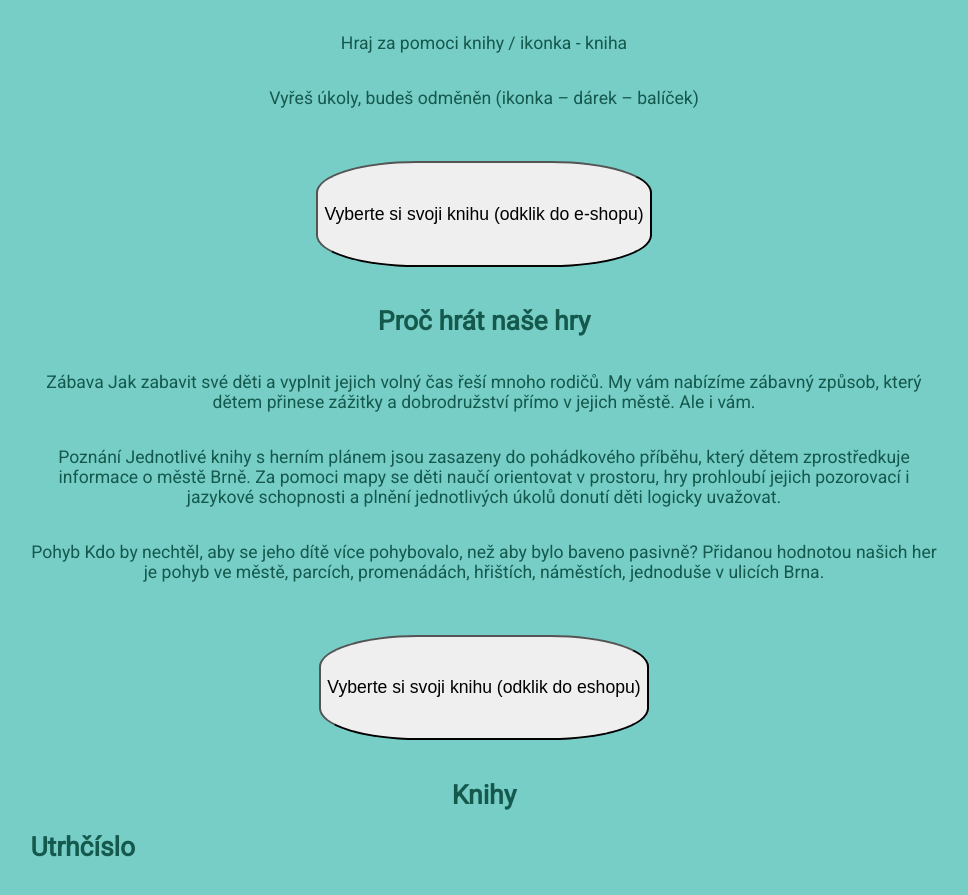
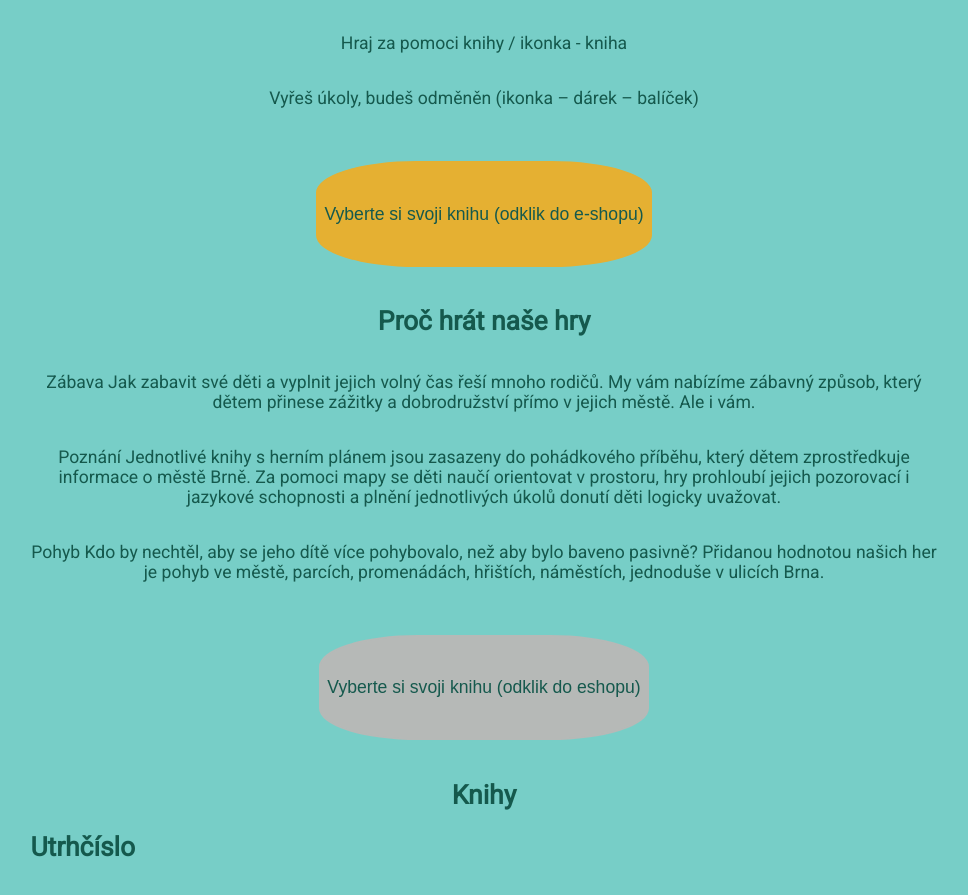
Before and after one commit to JanaMalecka/Hradejov, a React app: page / in a window 1280 px wide. Shown: the part 1664-2559 px from the top of the page, without its empty margins (156-1124 px from the left). Built offline with nearby package versions, Linux system fonts and the light colour scheme.

Commit message:
few components finished

```diff
--- a/src/index.jsx
+++ b/src/index.jsx
@@ -4,6 +4,8 @@ import './style.css';
 /* import Logo from './components/Logo'; */
 /* import Navigation from './components/Navigation'; */
 import Intro from './pages/Intro';
+import Explore from './pages/Explore';
+import Whyplay from './pages/Whyplay';
 import facebookUrl from './img/facebook.svg';
 import instagramUrl from './img/instagram.svg';
 
@@ -116,66 +118,10 @@ const App = () => {
         <Intro />
       </section>
       <section id="#explore">
-        <div className="container">
-          <h1>Poznejte své město</h1>
-          <p>
-            V Brně se toho hodně děje. Staví se nové domy, opravují se ty staré,
-            rodiče pospíchají do práce a děti do školky či školy. Ale žijí tu i
-            jiné bytosti než malí a velcí Brňáci! A ty si nejraději hrají! A
-            přímo v ulicích!
-          </p>
-          <p>
-            Že jste ještě neslyšeli o pohádkovém světě Brna? Opravdu existuje!
-            Všelijaká rozpustilá stvoření tu pobíhají, postávají a polehávají,
-            objevují se a mizí. Nejvyšší čas se seznámit!
-          </p>
-          <p>
-            Utrhčíslo, Omylem, Puzzolente, Pimprlín a Pimprlína, Alene budou
-            dozajista rádi, když jim pomůžete s jejich hrami a napravíte jejich
-            vylomeniny
-          </p>
-          <p>
-            Jednotlivé hry mají původ v pohádce, odehrávají se v ulicích Brna,
-            děti se orientují za pomoci map, plní úkoly, které je dovedou k
-            cíli. Odměna je nemine. Stačí zakoupit herní plán v podobě knihy a
-            jít se bavit do ulic!
-          </p>
-          <p>Prozkoumej zajímavá místa (ikonka - mesto)</p>
-          <p>Hraj za pomoci knihy / ikonka - kniha</p>
-          <p>Vyřeš úkoly, budeš odměněn (ikonka – dárek – balíček)</p>
-          <div className="btn-wrapper">
-            <button className="btn">
-              Vyberte si svoji knihu (odklik do e-shopu)
-            </button>
-          </div>
-        </div>
+        <Explore />
       </section>
       <section id="#whyplay">
-        <div className="container">
-          <h1>Proč hrát naše hry</h1>
-          <p>
-            Zábava Jak zabavit své děti a vyplnit jejich volný čas řeší mnoho
-            rodičů. My vám nabízíme zábavný způsob, který dětem přinese zážitky
-            a dobrodružství přímo v jejich městě. Ale i vám.
-          </p>
-          <p>
-            Poznání Jednotlivé knihy s herním plánem jsou zasazeny do
-            pohádkového příběhu, který dětem zprostředkuje informace o městě
-            Brně. Za pomoci mapy se děti naučí orientovat v prostoru, hry
-            prohloubí jejich pozorovací i jazykové schopnosti a plnění
-            jednotlivých úkolů donutí děti logicky uvažovat.
-          </p>
-          <p>
-            Pohyb Kdo by nechtěl, aby se jeho dítě více pohybovalo, než aby bylo
-            baveno pasivně? Přidanou hodnotou našich her je pohyb ve městě,
-            parcích, promenádách, hřištích, náměstích, jednoduše v ulicích Brna.
-          </p>
-          <div className="btn-wrapper">
-            <button className="btn">
-              Vyberte si svoji knihu (odklik do eshopu)
-            </button>
-          </div>
-        </div>
+        <Whyplay />
       </section>
       <section id="#buy">
         <div className="container">
--- /dev/null
+++ b/src/pages/Explore/index.jsx
@@ -0,0 +1,42 @@
+import React from 'react';
+import './style.css';
+
+const Explore = () => {
+  return (
+    <div className="container">
+      <h1>Poznejte své město</h1>
+      <p>
+        V Brně se toho hodně děje. Staví se nové domy, opravují se ty staré,
+        rodiče pospíchají do práce a děti do školky či školy. Ale žijí tu i jiné
+        bytosti než malí a velcí Brňáci! A ty si nejraději hrají! A přímo v
+        ulicích!
+      </p>
+      <p>
+        Že jste ještě neslyšeli o pohádkovém světě Brna? Opravdu existuje!
+        Všelijaká rozpustilá stvoření tu pobíhají, postávají a polehávají,
+        objevují se a mizí. Nejvyšší čas se seznámit!
+      </p>
+      <p>
+        Utrhčíslo, Omylem, Puzzolente, Pimprlín a Pimprlína, Alene budou
+        dozajista rádi, když jim pomůžete s jejich hrami a napravíte jejich
+        vylomeniny
+      </p>
+      <p>
+        Jednotlivé hry mají původ v pohádce, odehrávají se v ulicích Brna, děti
+        se orientují za pomoci map, plní úkoly, které je dovedou k cíli. Odměna
+        je nemine. Stačí zakoupit herní plán v podobě knihy a jít se bavit do
+        ulic!
+      </p>
+      <p>Prozkoumej zajímavá místa (ikonka - mesto)</p>
+      <p>Hraj za pomoci knihy / ikonka - kniha</p>
+      <p>Vyřeš úkoly, budeš odměněn (ikonka – dárek – balíček)</p>
+      <div className="btn-wrapper">
+        <button className="btn btn-choose">
+          Vyberte si svoji knihu (odklik do e-shopu)
+        </button>
+      </div>
+    </div>
+  );
+};
+
+export default Explore;
--- /dev/null
+++ b/src/pages/Explore/style.css
@@ -0,0 +1,6 @@
+.btn-choose {
+  background-color: #e5b032;
+  border-color: #e5b032;
+  border: 2px solid #e5b032;
+  color: #15594d;
+}
--- /dev/null
+++ b/src/pages/Whyplay/index.jsx
@@ -0,0 +1,34 @@
+import React from 'react';
+import './style.css';
+
+const Whyplay = () => {
+  return (
+    <div className="container">
+      <h1>Proč hrát naše hry</h1>
+      <p>
+        Zábava Jak zabavit své děti a vyplnit jejich volný čas řeší mnoho
+        rodičů. My vám nabízíme zábavný způsob, který dětem přinese zážitky a
+        dobrodružství přímo v jejich městě. Ale i vám.
+      </p>
+      <p>
+        Poznání Jednotlivé knihy s herním plánem jsou zasazeny do pohádkového
+        příběhu, který dětem zprostředkuje informace o městě Brně. Za pomoci
+        mapy se děti naučí orientovat v prostoru, hry prohloubí jejich
+        pozorovací i jazykové schopnosti a plnění jednotlivých úkolů donutí děti
+        logicky uvažovat.
+      </p>
+      <p>
+        Pohyb Kdo by nechtěl, aby se jeho dítě více pohybovalo, než aby bylo
+        baveno pasivně? Přidanou hodnotou našich her je pohyb ve městě, parcích,
+        promenádách, hřištích, náměstích, jednoduše v ulicích Brna.
+      </p>
+      <div className="btn-wrapper">
+        <button className="btn btn-choose-2nd">
+          Vyberte si svoji knihu (odklik do eshopu)
+        </button>
+      </div>
+    </div>
+  );
+};
+
+export default Whyplay;
--- /dev/null
+++ b/src/pages/Whyplay/style.css
@@ -0,0 +1,6 @@
+.btn-choose-2nd {
+  background-color: #b6b9b7;
+  border-color: #b6b9b7;
+  border: 2px solid #b6b9b7;
+  color: #15594d;
+}
--- a/src/style.css
+++ b/src/style.css
@@ -65,6 +65,7 @@ p {
   height: 6rem;
   border-radius: 30%;
   font-size: 1rem;
+  cursor: pointer;
 }
 /*...styles for menu.....*/
 
```
